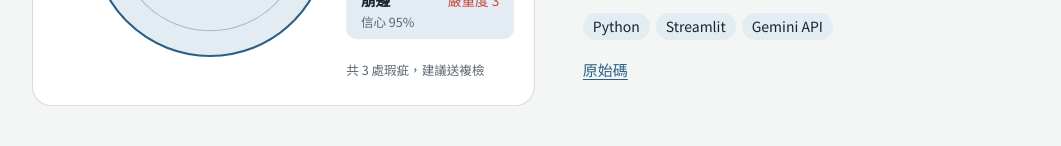
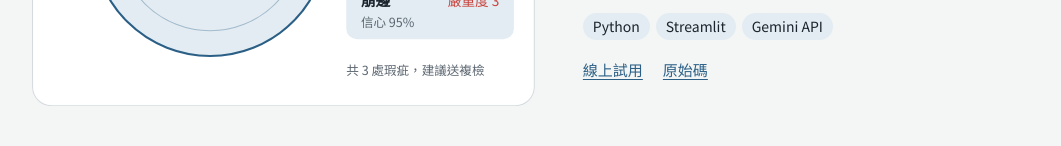
Before and after one commit to nico0420/nico0420.github.io, a plain HTML site: page index.html in a window 1280 px wide. Shown: the part 1032-1178 px from the top of the page, without its empty margins (104-1165 px from the left). Drawn offline with Linux system fonts and the light colour scheme.

Commit message:
Link the live demo of the optical defect project
Co-Authored-By: Claude Opus 5.5 <noreply@anthropic.com>
Claude-Session: https://claude.ai/code/session_01ALMazx713EbhARzrKVnYqA

```diff
--- a/index.html
+++ b/index.html
@@ -368,6 +368,7 @@
             <li>Python</li><li>Streamlit</li><li>Gemini API</li>
           </ul>
           <ul class="links">
+            <li><a href="https://optical-defect-ai-k9nhppsdzdqrjffh8jsxas.streamlit.app/">線上試用</a></li>
             <li><a href="https://github.com/nico0420/optical-defect-ai">原始碼</a></li>
           </ul>
         </div>
```
